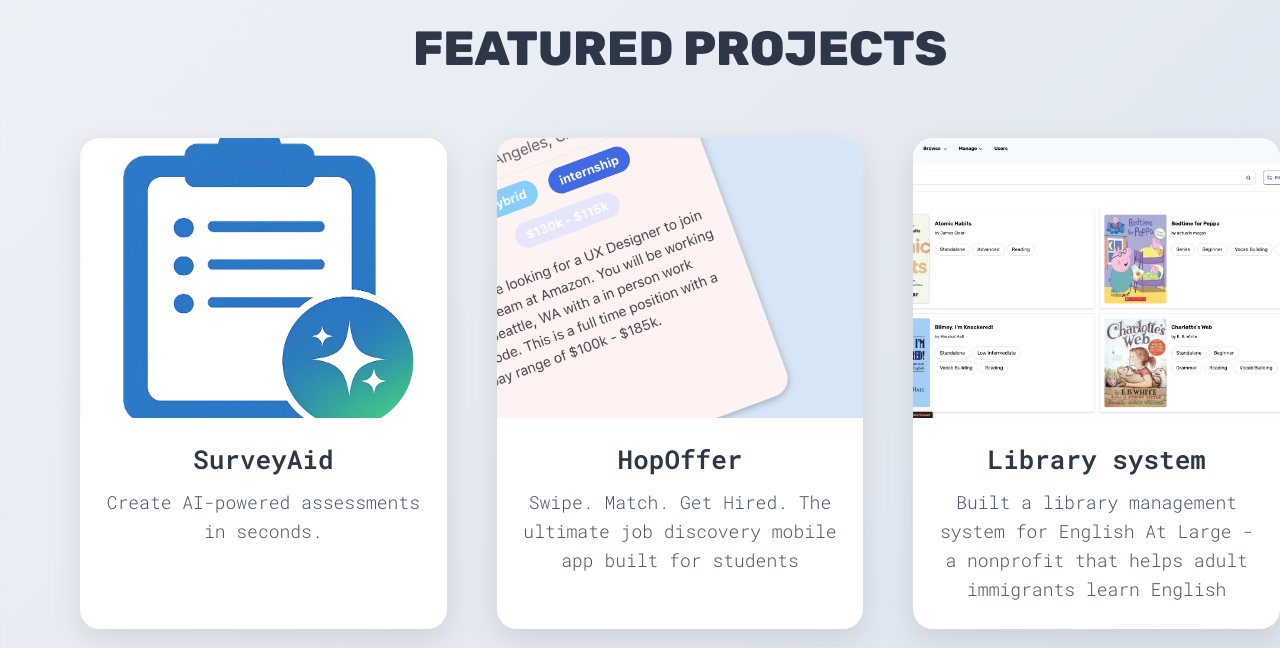
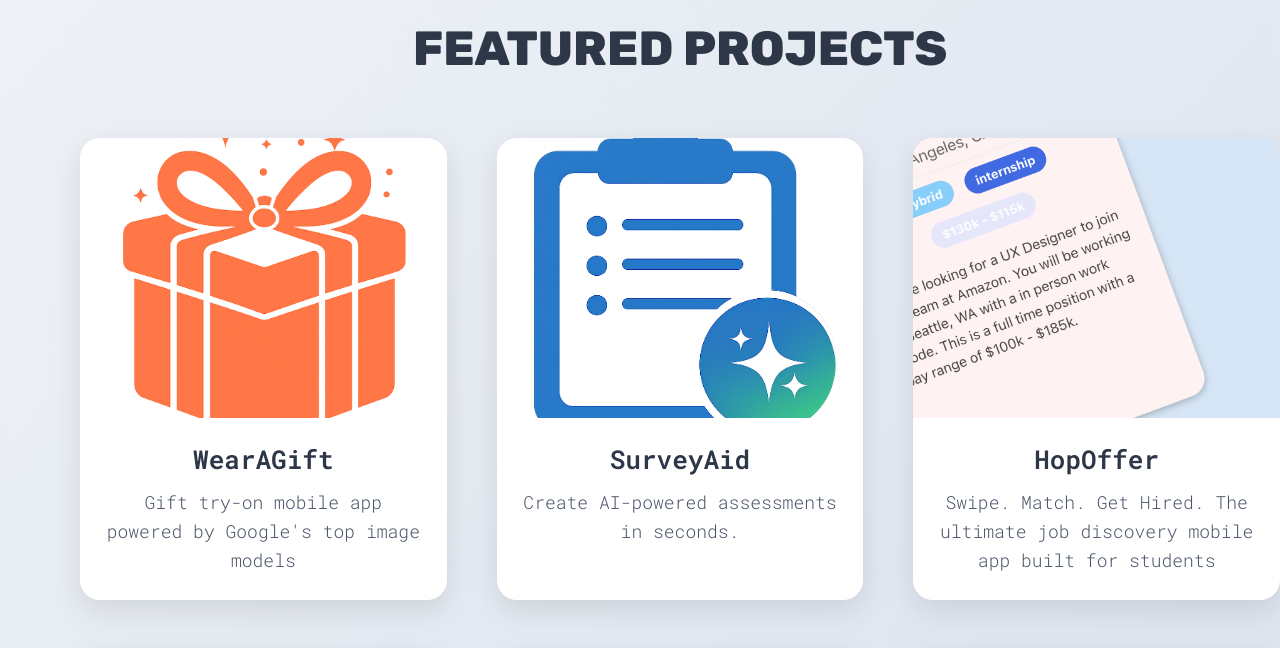
Before and after one commit to javier-la200426/javier-laveaga-web, a React (Vite) app: page / in a window 1280 px wide. Shown: the part 960-1608 px from the top of the page. Built offline with nearby package versions, Linux system fonts and the light colour scheme; grey boxes are pictures that could not be loaded.

Commit message:
added wearagift

```diff
--- a/src/sections/Projects/Projects.jsx
+++ b/src/sections/Projects/Projects.jsx
@@ -10,6 +10,7 @@
 import Bloomberg from '../../assets/Bloomberg.png';
 import EnglishAtLargImg from '../../assets/EnglishAtLargImg.png'
 import IconStart from '../../assets/IconStart.png'
+import WAGLogo from '../../assets/WAGLogo-Transparent.png'
 
 function Projects() {
   const containerVariants = {
@@ -52,6 +53,12 @@
         whileInView="visible"
         viewport={{ once: true, amount: 0.1 }}
       >
+        <ProjectCard
+          src={WAGLogo}
+          link={'https://wearagift.com/'}
+          h3={"WearAGift"}
+          p={"Gift try-on mobile app powered by Google's top image models"}
+        />
         <ProjectCard
           src={IconStart}
           link={'https://surveyaidapp.com/'}
```
Also changed, not shown: src/assets/IconStart.png, src/assets/WAGLogo-Transparent.png (added).
